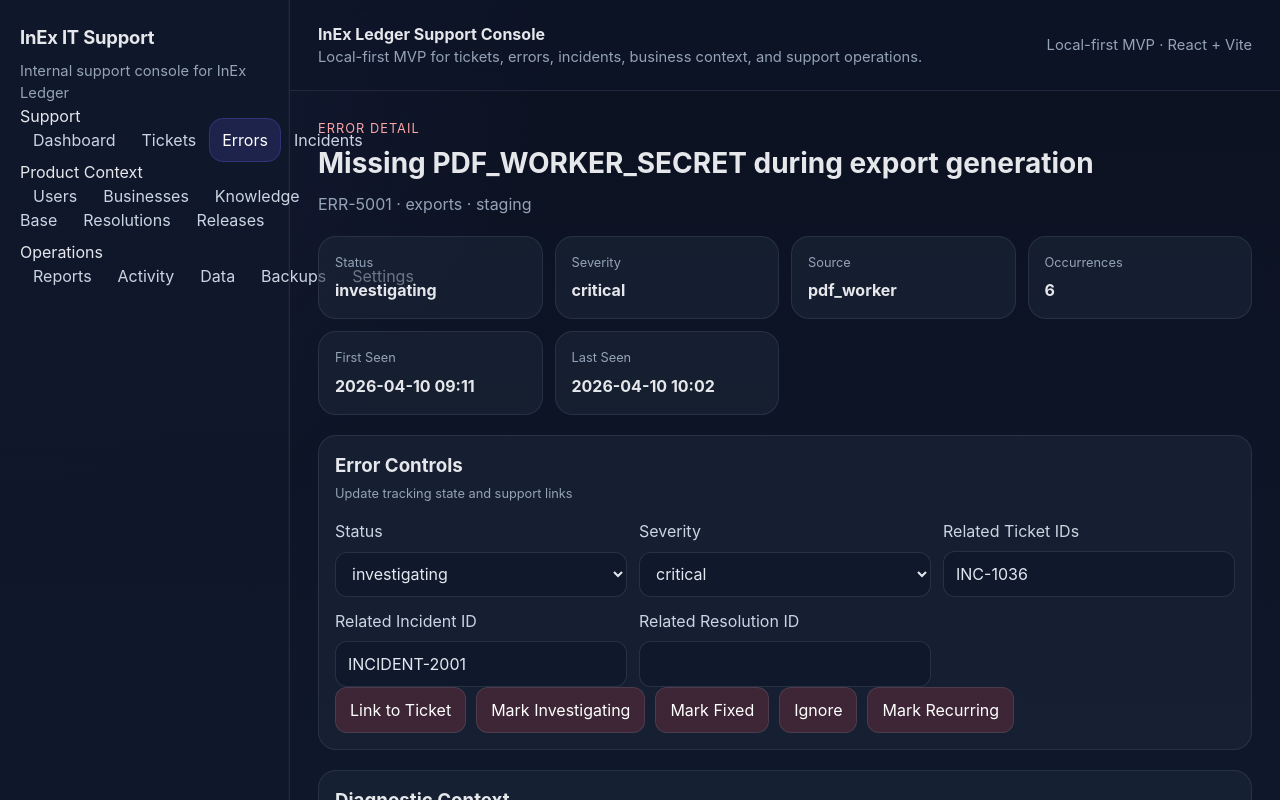
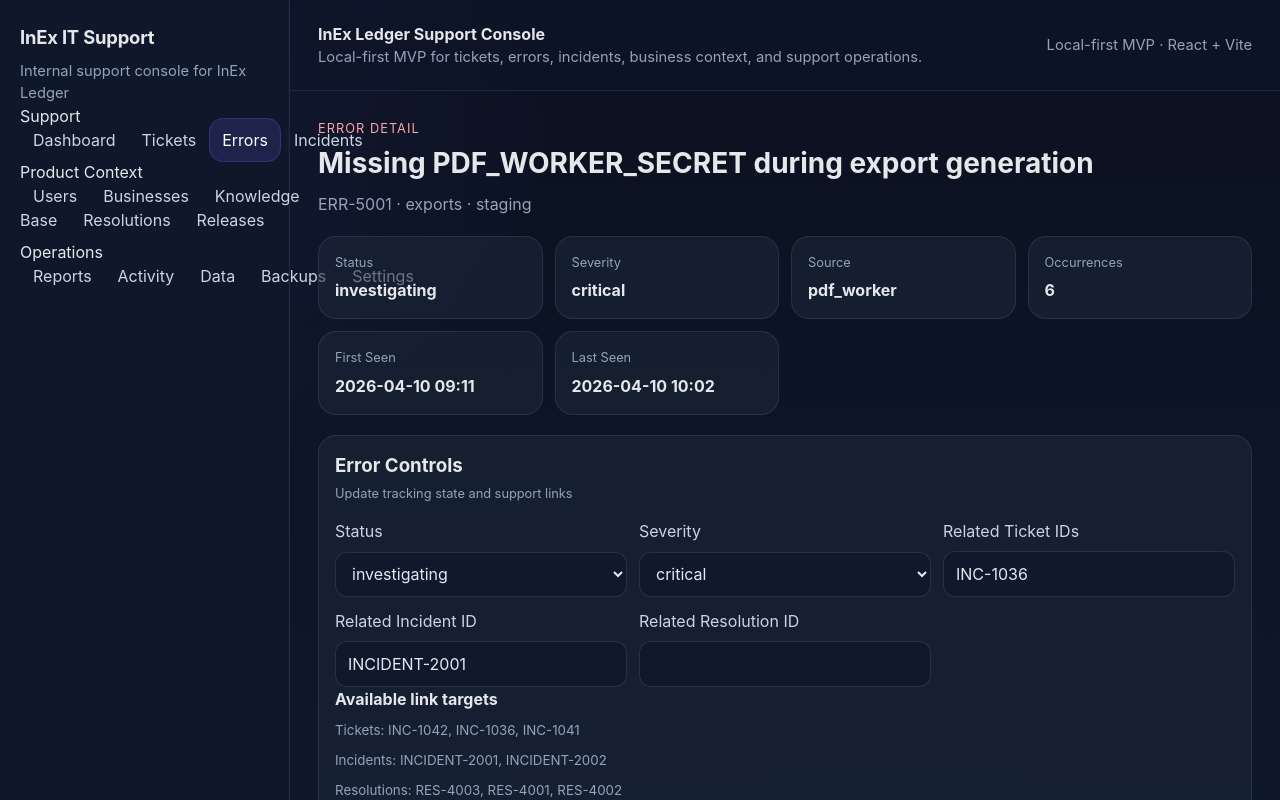
Before and after one commit to Emanuel628/InEx-IT-Support, a React (Vite) app: page /errors/ERR-5001 in a window 1280 px wide. Shown: the top 800 px of the page. Built offline with nearby package versions, Linux system fonts and the light colour scheme.

Commit message:
Add link helper context to error detail page

```diff
--- a/src/pages/errors/ErrorDetailPage.tsx
+++ b/src/pages/errors/ErrorDetailPage.tsx
@@ -1,6 +1,9 @@
 import { useMemo, useState, type ChangeEvent } from 'react';
 import { useParams } from 'react-router-dom';
 import { updateError, getErrorById } from '@/features/errors/lib/errorStore';
+import { getIncidents } from '@/features/incidents/lib/incidentStore';
+import { getResolutions } from '@/features/resolutions/lib/resolutionStore';
+import { getTickets } from '@/features/tickets/lib/ticketStore';
 import { ERROR_LOG_SEVERITIES, ERROR_LOG_STATUSES } from '@/constants/workflow';
 import type { ErrorLogSeverity, ErrorLogStatus } from '@/types/errors';
 import '@/features/errors/styles/errors.css';
@@ -9,6 +12,9 @@ export function ErrorDetailPage() {
   const { errorId = '' } = useParams();
   const [version, setVersion] = useState(0);
   const record = useMemo(() => getErrorById(errorId), [errorId, version]);
+  const tickets = useMemo(() => getTickets().slice(0, 6), [version]);
+  const incidents = useMemo(() => getIncidents().slice(0, 6), [version]);
+  const resolutions = useMemo(() => getResolutions().slice(0, 6), [version]);
 
   function refresh() {
     setVersion((current) => current + 1);
@@ -107,6 +113,13 @@ export function ErrorDetailPage() {
           </label>
         </div>
 
+        <div className="error-link-list">
+          <strong>Available link targets</strong>
+          <small>Tickets: {tickets.map((ticket) => ticket.id).join(', ') || '—'}</small>
+          <small>Incidents: {incidents.map((incident) => incident.id).join(', ') || '—'}</small>
+          <small>Resolutions: {resolutions.map((resolution) => resolution.id).join(', ') || '—'}</small>
+        </div>
+
         <div className="error-inline-actions">
           <button type="button" onClick={() => setQuickStatus('linked_to_ticket')}>Link to Ticket</button>
           <button type="button" onClick={() => setQuickStatus('investigating')}>Mark Investigating</button>
```
